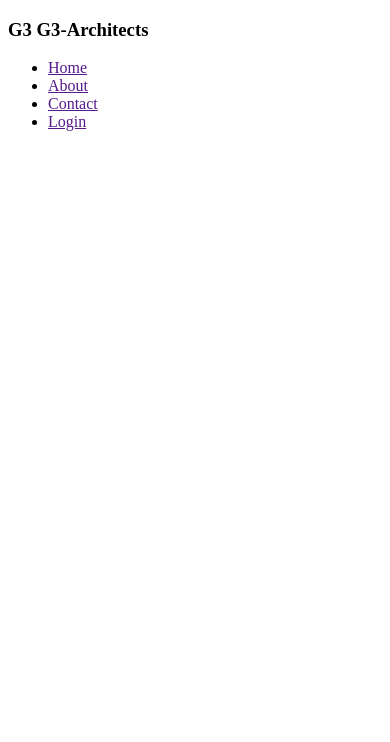
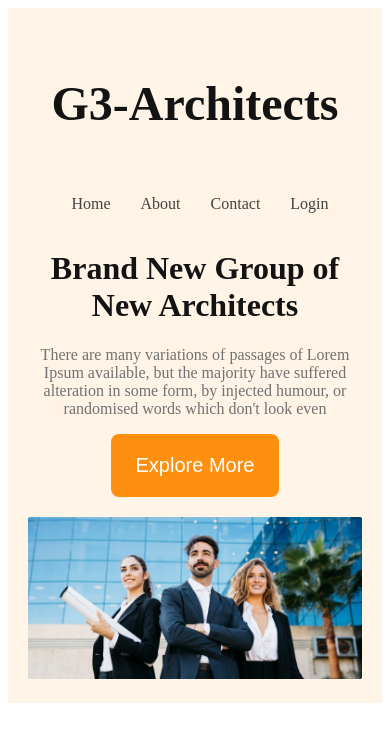
Before and after one commit to RafiulIslamJim/New-Folder, a plain HTML site: page index.html in a window 390 px wide. Drawn offline with Linux system fonts and the light colour scheme.

Commit message:
Created Responsive Banner For Mobile and Medium Devices

```diff
--- a/index.html
+++ b/index.html
@@ -9,7 +9,7 @@
 <body>
     <header>
         <nav>
-          <h3>G3 G3-Architects</h3>
+          <h3 class="nav-title">G3-Architects</h3>
           <ul>
             <li><a href="">Home</a></li>
             <li><a href="">About</a></li>
@@ -17,6 +17,14 @@
             <li><a href="">Login</a></li>
           </ul>
         </nav>
+        <div class="banner">
+          <div class="banner-content">
+            <h1 class="banner-title">Brand New Group of New Architects</h1>
+            <p class="banner-description">There are many variations of passages of Lorem Ipsum available, but the majority have suffered alteration in some form, by injected humour, or randomised words which don't look even</p>
+            <button class="primary">Explore More</button>
+          </div>
+          <img src="images/banner.png" alt="">
+        </div>
     </header>
     <main>
 
--- a/style.css
+++ b/style.css
@@ -1,10 +1,75 @@
 @import url('https://fonts.googleapis.com/css2?family=Work+Sans:ital,wght@0,100..900;1,100..900&display=swap')
 
 *{
-.work-sans-<uniquifier> {
   font-family: "Work Sans", sans-serif;
-  font-optical-sizing: auto;
-  font-weight: <weight>;
-  font-style: normal;
 }
+.primary{
+  border-radius: 8px;
+  color: #FFF;
+  font-size: 1.25rem;
+  background: #ff900f;
+  padding: 20px 25px;
+  cursor: pointer;
+  border: 0px;
+
 }
+header{
+  background-color: rgba(255, 144, 14, 0.1);
+  padding: 50px 240px;
+}
+nav{
+  display: flex;
+  justify-content: space-between;
+  align-items: center;
+}
+.nav-title{
+  font-size: 3rem;
+  font-weight: 700;
+  color: #131313;
+}
+nav > ul{
+  display: flex;
+}
+nav li{
+  list-style: none;
+  margin-right: 30px;
+  font-weight: 500;
+  font-size: 1rem;
+}
+nav li a{
+  text-decoration: none;
+  color: #424242;
+}
+.banner-content{
+  max-width: 800px;
+  text-align: center;
+  margin: 0px auto;
+}
+.banner-title{
+  font-size: 4 rem;
+  font-weight: 700;
+  color: #131313;
+}
+.banner-description{
+  color: #727272;
+}
+.banner img{
+  margin-top: 20px;
+  width: 100%;
+}
+@media screen and (max-width: 570px){
+  header{
+    padding: 20px;
+  }
+  nav{
+    flex-direction: column;
+  }
+}
+@media screen and (min-width: 576px) and (max-width: 997px){
+  header{
+    padding: 50px;
+  }
+  nav{
+    flex-direction: column;
+  }
+}
```
